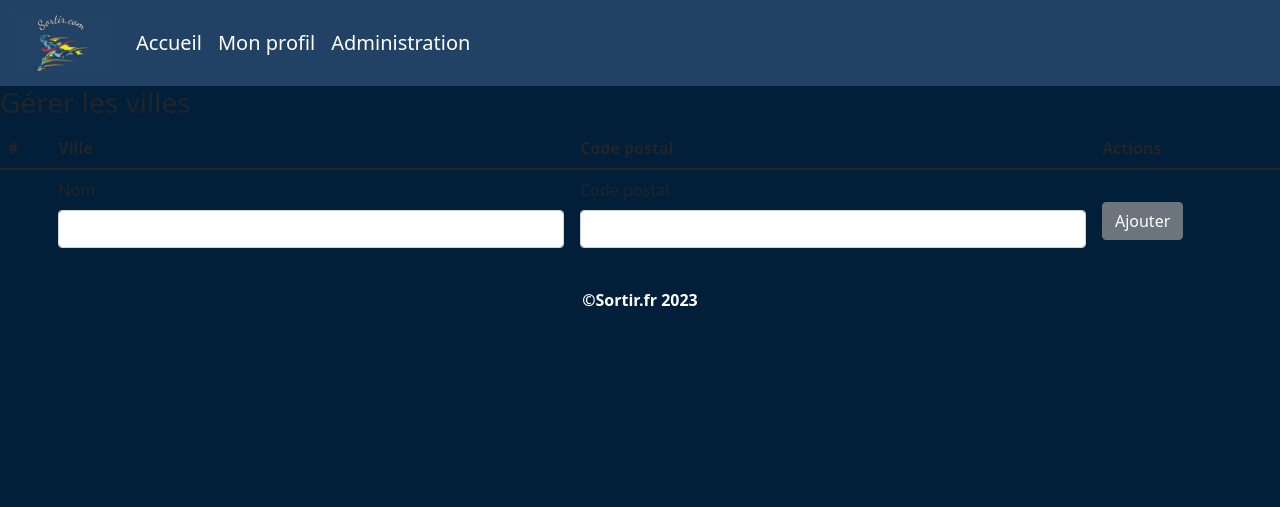
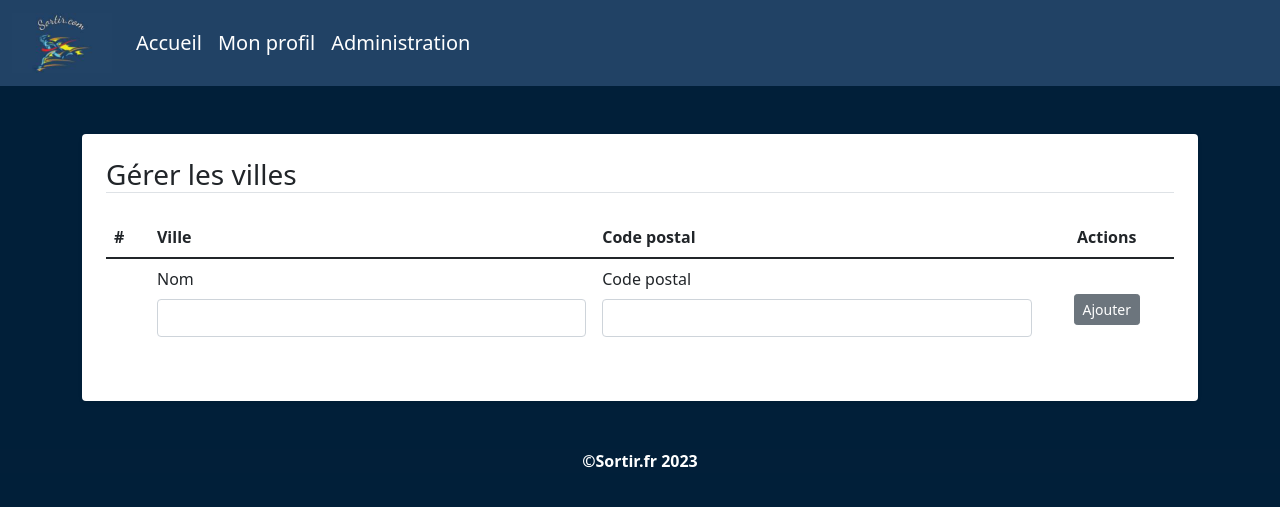
Before and after one commit to HoussSak/sortir.fr, a Symfony app: template templates/ville/index.html.twig in a window 1280 px wide. Shown: the top 507 px of the page. Run offline with Twig, Linux system fonts and the light colour scheme; the template is opened without the code that fills it, so the values that code supplies are empty; form fields are guessed from the names that the template uses; some libraries are stand-ins or nearby versions.

Commit message:
add design Site & Ville

```diff
--- a/templates/ville/index.html.twig
+++ b/templates/ville/index.html.twig
@@ -4,15 +4,17 @@
 
 {% block body %}
     {{ parent() }}
-    <h3>Gérer les villes</h3>
+    <div class="container my-5">
+        <div class="bg-white p-4 rounded shadow-sm">
+            <h3 class="mb-4 border-bottom">Gérer les villes</h3>
 
-    <table class="table">
-        <thead>
+            <table class="table table-hover">
+                <thead class="thead-dark">
                     <tr>
                         <th scope="col">#</th>
                         <th scope="col">Ville</th>
                         <th scope="col">Code postal</th>
-            <th scope="col">Actions</th>
+                        <th scope="col" colspan="2" class="text-center">Actions</th>
                     </tr>
                 </thead>
                 <tbody>
@@ -20,27 +22,24 @@
                         {% for ville in villes %}
                             <tr>
                                 <th scope="row">{{ ville.id }}</th>
+                                <td>{{ ville.nom }}</td>
+                                <td>{{ ville.codePostal }}</td>
+                                <td class="text-center"><a href="{{ path('app_supprimer_ville', {id: ville.id}) }}" class="btn btn-danger btn-sm"><i class="bi bi-trash"></i> Supprimer</a></td>
+                                <td class="text-center"><a href="#" class="btn btn-primary btn-sm"><i class="bi bi-pencil"></i> Modifier</a></td>
+                            </tr>
+                        {% endfor %}
+                    {% endif %}
 
-            <td>{{ ville.nom }}</td>
-            <td>{{ ville.codePostal}}</td>
-            <td><a href="{{ path('app_supprimer_ville',{id:ville.id}) }}"><button class="btn btn-danger">Supprimer</button></a></td>
-            <td><a href="#"><button class="btn btn-primary">Modifier</button></a></td>c
-        </tr>
-        {%  endfor %}
-        {% endif %}
+                    {{ form_start(villeForm, {'attr': {'class': 'my-3'}}) }}
                         <tr>
                             <th scope="row"></th>
-
-            {{ form_start(villeForm) }}
                             <td>{{ form_row(villeForm.nom) }}</td>
                             <td>{{ form_row(villeForm.codePostal) }}</td>
-            <td><button class="btn btn-secondary">Ajouter</button></td>
+                            <td colspan="2" class="text-center"><button class="btn btn-secondary btn-sm"><i class="bi bi-plus"></i> Ajouter</button></td>
                         </tr>
                     {{ form_end(villeForm) }}
-
-
                 </tbody>
             </table>
-
-
+        </div>
+    </div>
 {% endblock %}
```
Also changed, not shown: templates/site/index.html.twig (+16 -16 lines). Lines whose indentation alone changed are shown as unchanged.
